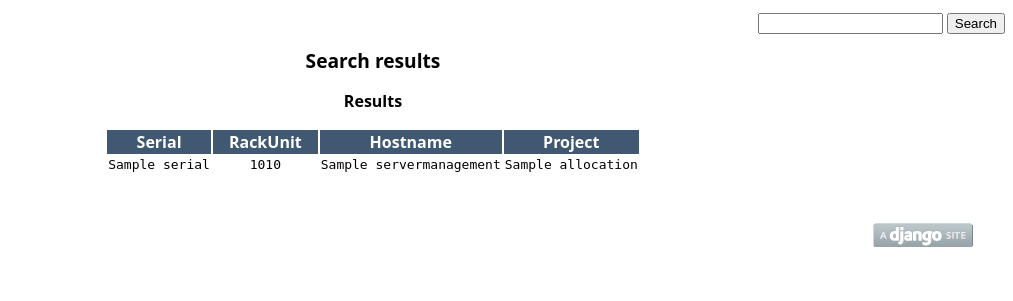
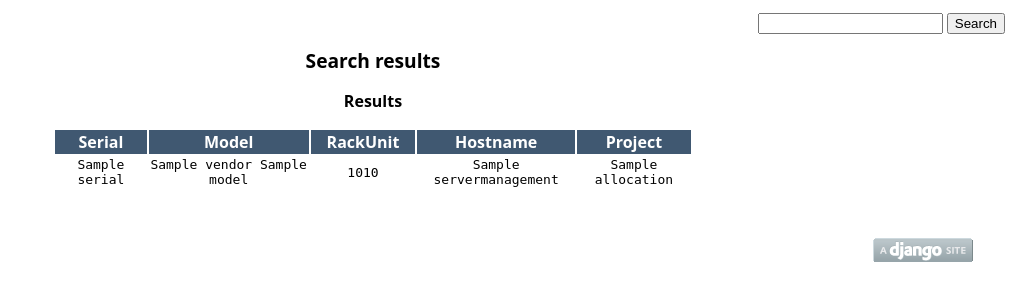
Before and after one commit to servermon/servermon, a Django app: template hwdoc/templates/results.html in a window 1280 px wide. Shown: the top 301 px of the page, without its empty margins (267-1280 px from the left). Run offline with Django 3.2, Linux system fonts and the light colour scheme; the template is opened without the code that fills it: most values are stand-ins (such as "Sample title", 1, 10 or a date in 2020).

Commit message:
Minor results page changes

```diff
--- a/hwdoc/templates/results.html
+++ b/hwdoc/templates/results.html
@@ -7,6 +7,7 @@
 		<tbody>
 		<tr>
 			<th>Serial</th>
+			<th>Model</th>
 			<th>RackUnit</th>
 			<th>Hostname</th>
 			<th>Project</th>
@@ -14,6 +15,7 @@
 		{% for result in results %}
 		<tr>
 			<td class="mono">{{ result.serial }}</td>
+			<td class="mono">{{ result.model.vendor }}&nbsp;{{ result.model.name }}</td>
 			<td class="mono">{{ result.rack|stringformat:"02d" }}{{ result.unit|stringformat:"02d" }}</td>
 			<td class="mono">{{ result.servermanagement.hostname }}</td>
 			<td class="mono">{% if result.allocation %}{{ result.allocation.name }}{% else %}&mdash;{% endif %}</td>
```
